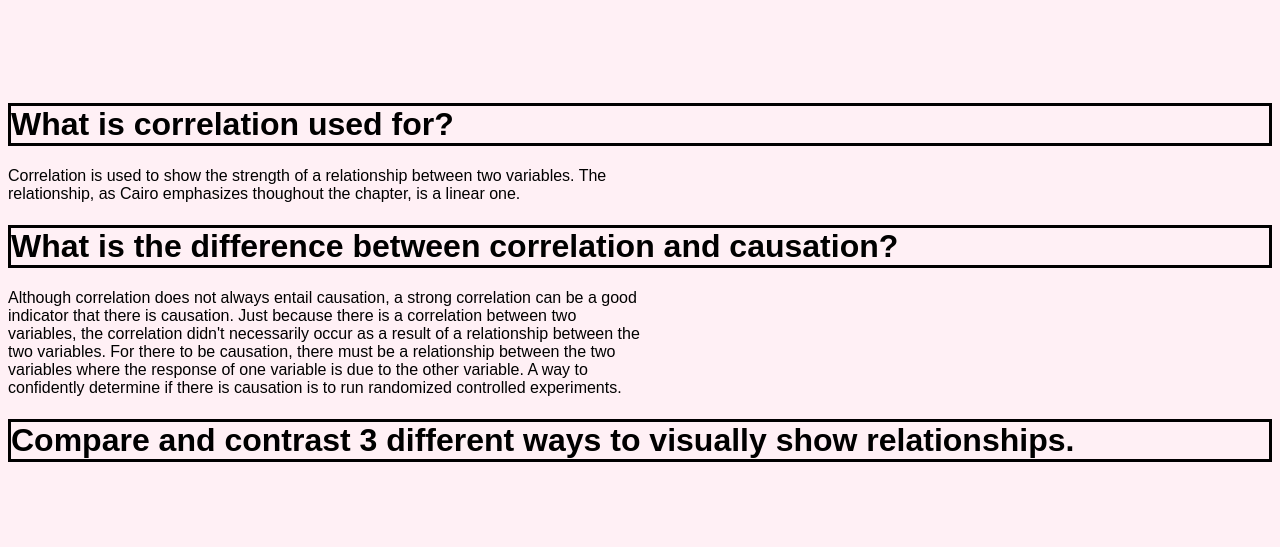
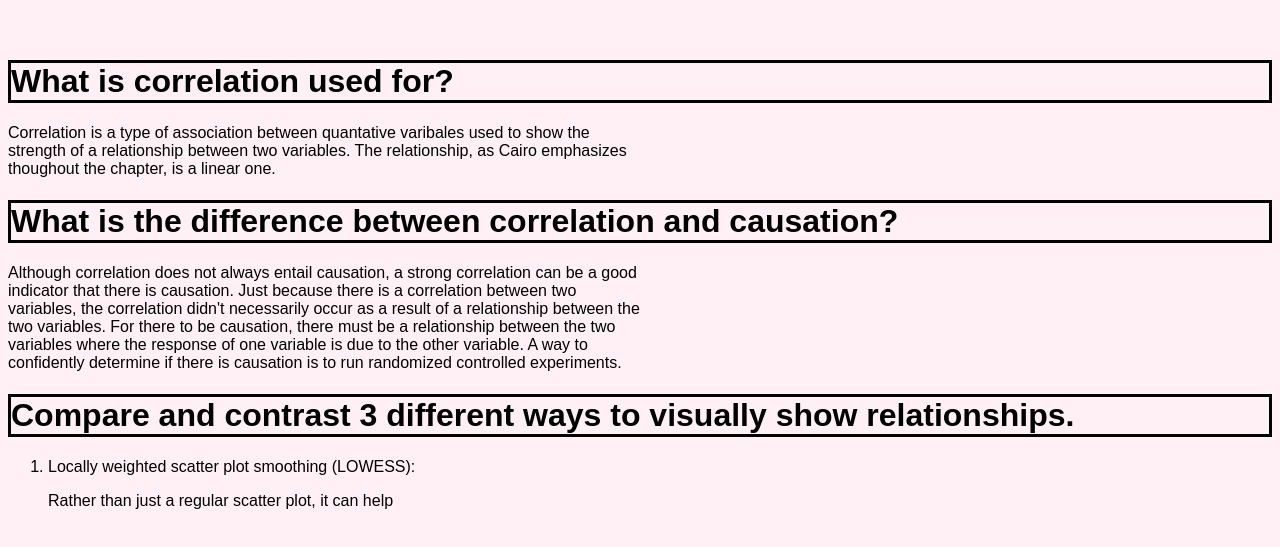
Before and after one commit to abbyhegarty/correlation-causation, a plain HTML site: page index.html in a window 1280 px wide. Shown: the part 107-654 px from the top of the page. Drawn offline with Linux system fonts and the light colour scheme.

Commit message:
Update index.html

```diff
--- a/index.html
+++ b/index.html
@@ -26,7 +26,7 @@
 
   <h1> What is correlation used for? </h1>
  <p>
-Correlation is used to show the strength of a relationship between two variables. The relationship, as Cairo emphasizes thoughout the chapter, is a linear one.
+Correlation is a type of association between quantative varibales used to show the strength of a relationship between two variables. The relationship, as Cairo emphasizes thoughout the chapter, is a linear one.
 </p>
 
   <h1>What is the difference between correlation and causation?</h1>
@@ -35,7 +35,16 @@ Correlation is used to show the strength of a relationship between two variables
     </p>
 
   <h1>Compare and contrast 3 different ways to visually show relationships.</h1>
+<ol>
+  <li> Locally weighted scatter plot smoothing (LOWESS):
+    <p>
+      Rather than just a regular scatter plot, it can help
+    </p>
+  </li>
 
+
+
+    </ol>
 
 
 
```
